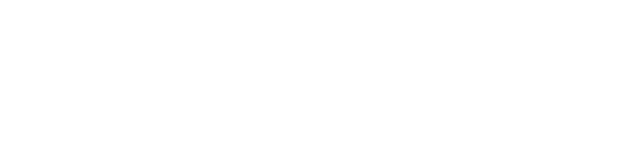
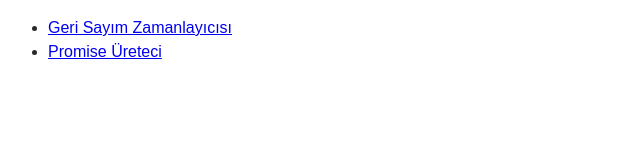
Before and after one commit to CemAtlas/goit-js-hw-10, a website built with Vite: page src/index.html in a window 1280 px wide. Shown: the whole page, without its empty margins (0-640 px from the left). Built offline with nearby package versions, Linux system fonts and the light colour scheme.

Commit message:
Update index.html

```diff
--- a/src/index.html
+++ b/src/index.html
@@ -7,5 +7,10 @@
     <title>Vanilla App Template</title>
     <link rel="stylesheet" href="./css/styles.css" />
   </head>
-  <body></body>
+  <body>
+    <ul>
+      <li><a href="./1-timer.html">Geri Sayım Zamanlayıcısı</a></li>
+      <li><a href="./2-snackbar.html">Promise Üreteci</a></li>
+    </ul>
+  </body>
 </html>
```
